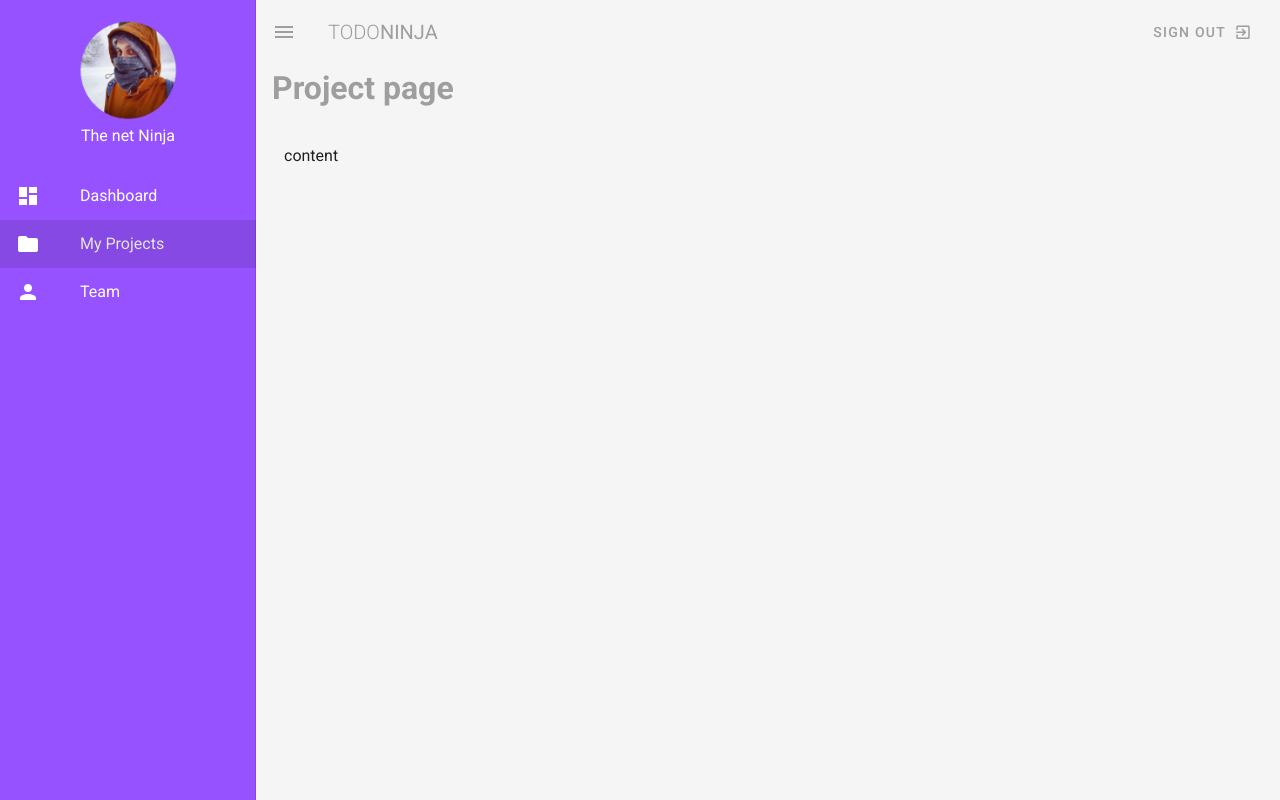
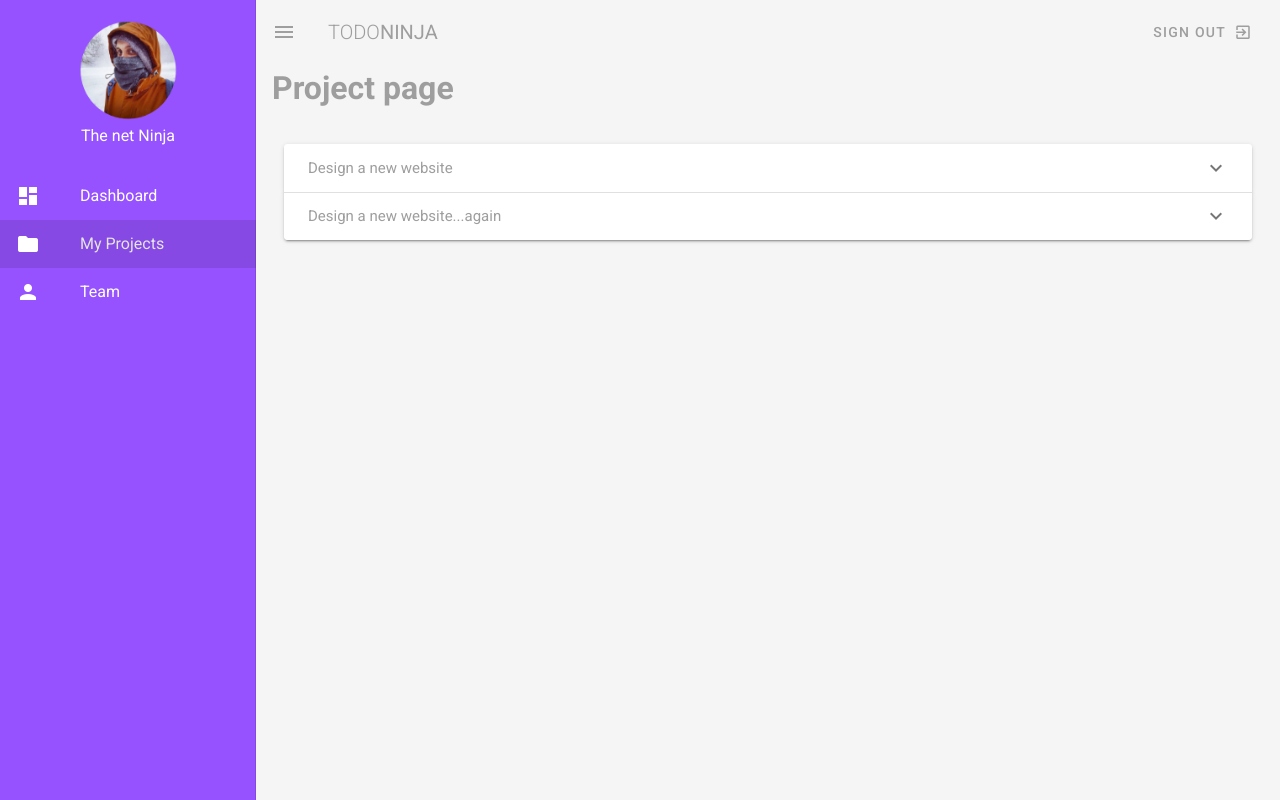
Before and after one commit to VirginieBouvarel/ninja-todo, a Vue app: page /projects in a window 1280 px wide. Built offline with nearby package versions, Linux system fonts and the light colour scheme.

Commit message:
ajout expansion panel page projects

```diff
--- a/src/views/Projects.vue
+++ b/src/views/Projects.vue
@@ -1,8 +1,50 @@
 <template>
   <div class="project">
     <h1 class="subheading grey--text">Project page</h1>
+
     <v-container class="my-5">
-      content
+      <v-expansion-panels>
+        <v-expansion-panel
+          class="grey--text"
+          v-for="project in myProjects"
+          :key="project.title"
+        >
+          <v-expansion-panel-header>{{ project.title }}</v-expansion-panel-header>
+          <v-expansion-panel-content>
+              <div class="font-weight-bold">due by {{ project.due }}</div>
+              <div>{{ project.content }}</div>
+          </v-expansion-panel-content>
+        </v-expansion-panel>
+      </v-expansion-panels>
+
     </v-container>
   </div>
 </template>
+
+<script>
+  export default {
+    name: "Projects",
+    data() {
+      return {
+        projects: [
+        { title: 'Design a new website', person: 'The Net Ninja', due: '1st Jan 2019', status: 'ongoing', content: 'Lorem ipsum dolor sit amet consectetur adipisicing elit. Sunt consequuntur eos eligendi illum minima adipisci deleniti, dicta mollitia enim explicabo fugiat quidem ducimus praesentium voluptates porro molestias non sequi animi!'},
+        { title: 'Code up the homepage', person: 'Chun Li', due: '10th Jan 2019', status: 'complete', content: 'Lorem ipsum dolor sit amet consectetur adipisicing elit. Sunt consequuntur eos eligendi illum minima adipisci deleniti, dicta mollitia enim explicabo fugiat quidem ducimus praesentium voluptates porro molestias non sequi animi!'},
+        { title: 'Design video thumbnails', person: 'Ryu', due: '20th Dec 2018', status: 'complete', content: 'Lorem ipsum dolor sit amet consectetur adipisicing elit. Sunt consequuntur eos eligendi illum minima adipisci deleniti, dicta mollitia enim explicabo fugiat quidem ducimus praesentium voluptates porro molestias non sequi animi!'},
+        { title: 'Create a community forum', person: 'Gouken', due: '20th Oct 2018', status: 'overdue', content: 'Lorem ipsum dolor sit amet consectetur adipisicing elit. Sunt consequuntur eos eligendi illum minima adipisci deleniti, dicta mollitia enim explicabo fugiat quidem ducimus praesentium voluptates porro molestias non sequi animi!'},
+        { title: 'Design a new website...again', person: 'The Net Ninja', due: '1st Jan 2020', status: 'ongoing', content: 'Lorem ipsum dolor sit amet consectetur adipisicing elit. Sunt consequuntur eos eligendi illum minima adipisci deleniti, dicta mollitia enim explicabo fugiat quidem ducimus praesentium voluptates porro molestias non sequi animi!'},
+      ]
+      }
+    },
+    computed: {
+      myProjects() {
+        return this.projects.filter(project => {
+          return project.person === 'The Net Ninja' && project.status != 'complete';
+        })
+      }
+    }
+  }
+</script>
+
+<style lang="scss" scoped>
+
+</style>
```
